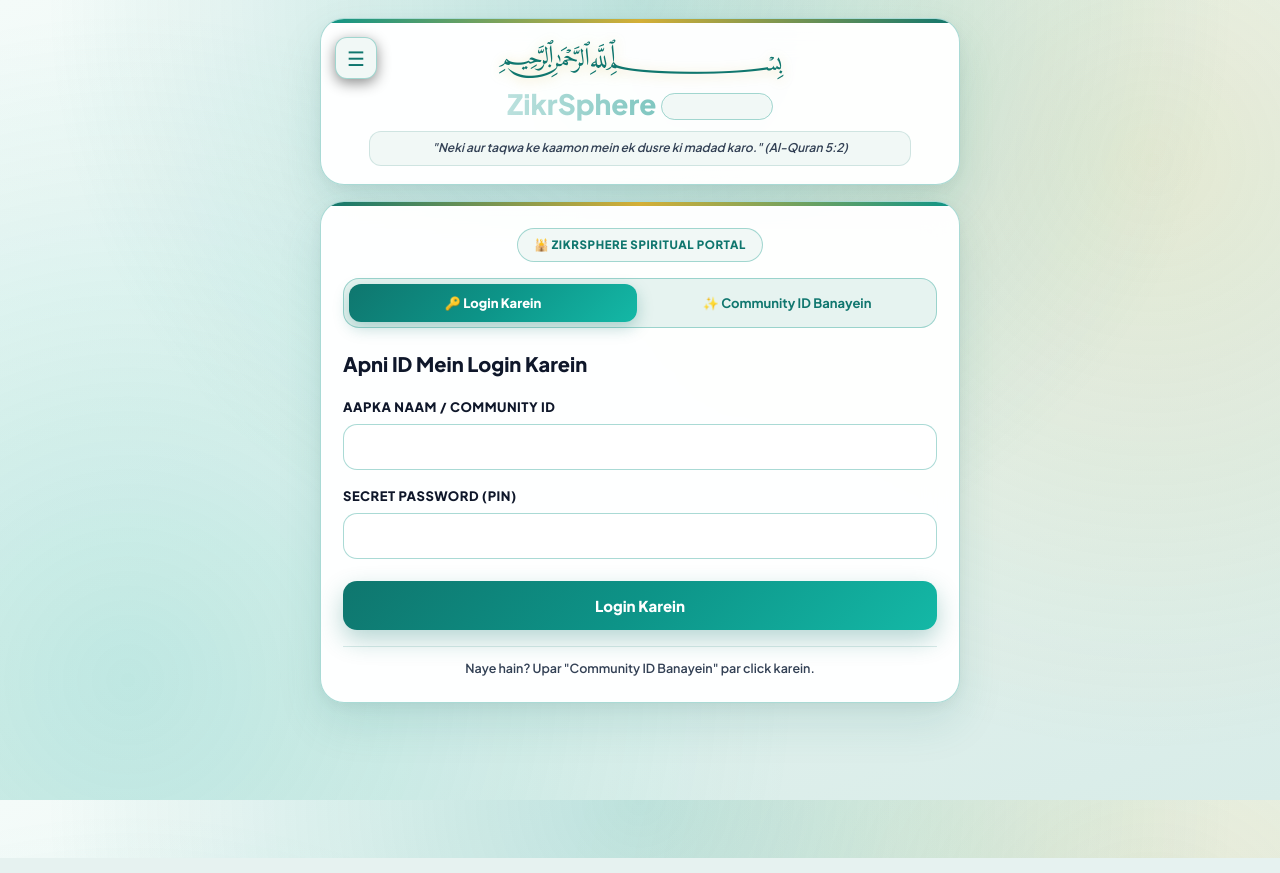
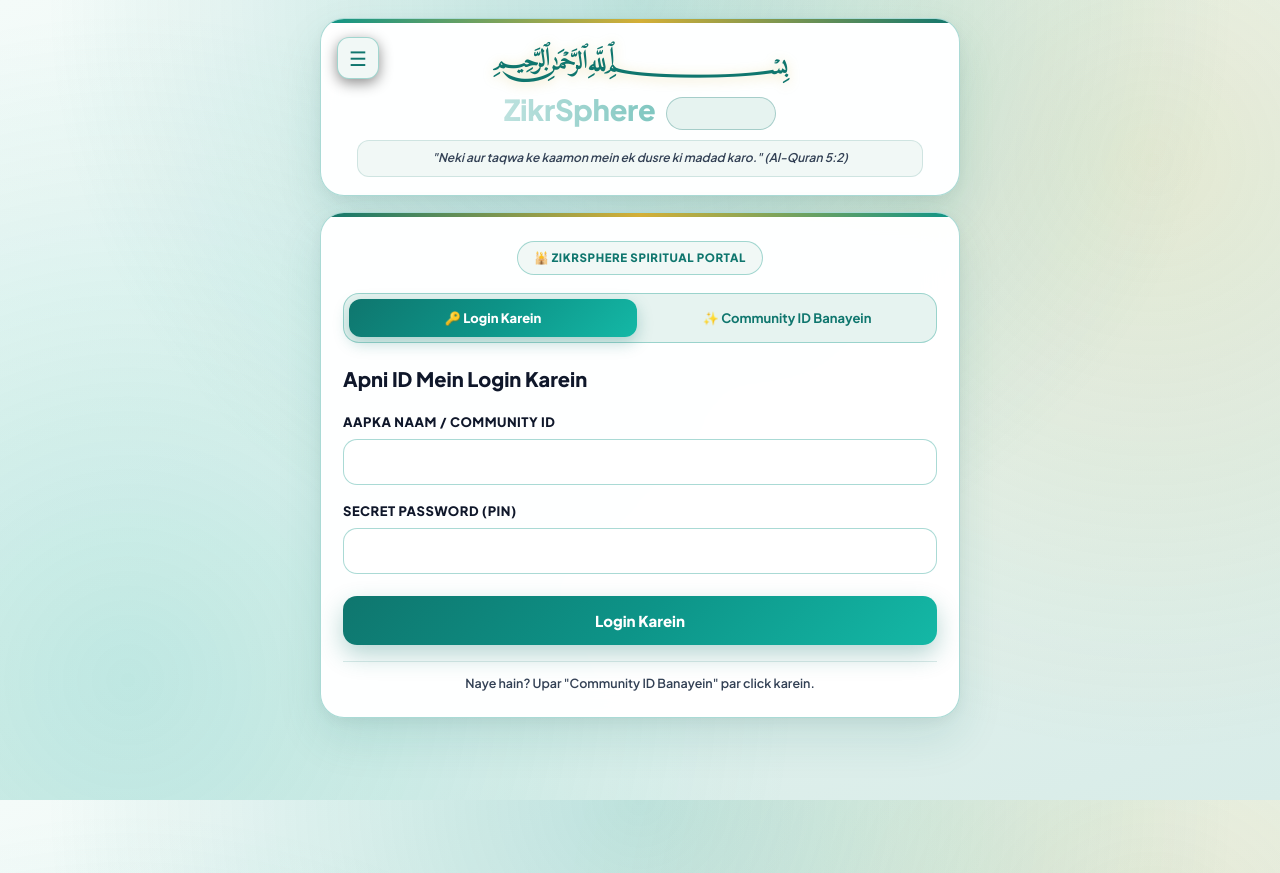
Before and after one commit to OSMAN-debug3/namaz, a plain HTML site: page index.html in a window 1280 px wide. Drawn offline with Linux system fonts and the light colour scheme; no server answers; a web font is replaced by a local one.

Commit message:
Update theme engine comments and styling adjustments

```diff
--- a/index.html
+++ b/index.html
@@ -40,13 +40,13 @@
     <link href="https://fonts.googleapis.com/css2?family=Amiri:wght@400;700&family=JetBrains+Mono:wght@600;700;800&family=Noto+Nastaliq+Urdu:wght@400;700&family=Noto+Sans+Devanagari:wght@400;600;700&family=Plus+Jakarta+Sans:wght@400;500;600;700;800&display=swap" rel="stylesheet">
     <link rel="stylesheet" href="style.css">
 
-    <!-- ✨ 5-THEME ENGINE + HIGH-CONTRAST TEXT FIX FOR NOOR WHITE -->
+    <!-- ✨ 5-THEME ENGINE + 100% VISIBLE HEADER & LOGIN FIX -->
     <style>
       /* ==========================================================================
-         1. 5 SWITCHABLE COLOR THEMES (IN SETTINGS)
+         1. 5 SWITCHABLE COLOR THEMES
          ========================================================================== */
 
-      /* THEME 1: 🕊️ NOOR WHITE (ROYAL PEARL WHITE & MOSQUE TEAL) */
+      /* THEME 1: 🕊️ NOOR WHITE */
       body,
       body.theme-noor {
         --bg-deep: #e6f2f0 !important;
@@ -55,7 +55,7 @@
           radial-gradient(circle at 90% 20%, rgba(212, 175, 55, 0.16) 0%, transparent 45%),
           radial-gradient(circle at 10% 85%, rgba(20, 184, 166, 0.18) 0%, transparent 50%),
           linear-gradient(160deg, #f4fbf9 0%, #e6f3f0 50%, #d8ece8 100%) !important;
-        --bg-card: rgba(255, 255, 255, 0.97) !important;
+        --bg-card: rgba(255, 255, 255, 0.98) !important;
         --bg-subcard: #f1f8f6 !important;
         --bg-input: #ffffff !important;
         --gold: #0f766e !important;
@@ -95,7 +95,7 @@
       body.theme-whitegold {
         --bg-deep: #f9f3e6 !important;
         --bg-body-grad: radial-gradient(circle at 50% 0%, rgba(212, 175, 55, 0.28) 0%, transparent 60%), linear-gradient(145deg, #fffdf9 0%, #f7efe0 50%, #efe2c9 100%) !important;
-        --bg-card: rgba(255, 255, 255, 0.97) !important;
+        --bg-card: rgba(255, 255, 255, 0.98) !important;
         --bg-subcard: #faf3e4 !important;
         --bg-input: #fffdf9 !important;
         --gold: #b47d12 !important;
@@ -252,7 +252,7 @@
       }
 
       /* ==========================================================================
-         2. GLOBAL LAYOUT & HEADER TEXT CONTRAST FIX
+         2. GLOBAL LAYOUT & 100% VISIBLE HEADER TEXT FIX
          ========================================================================== */
       body {
         background: var(--bg-body-grad) !important;
@@ -274,10 +274,11 @@
       }
 
       header {
-        padding: 20px 18px 18px 18px !important;
+        padding: 22px 18px 18px 18px !important;
         margin-bottom: 16px !important;
         position: relative !important;
         overflow: hidden !important;
+        text-align: center !important;
       }
       header::before {
         content: '';
@@ -290,28 +291,38 @@
       }
 
       .bismillah {
-        color: var(--gold) !important;
-        font-size: 25px !important;
-        margin-bottom: 4px !important;
+        color: #0f766e !important;
+        font-size: 26px !important;
+        font-weight: 700 !important;
+        margin-bottom: 6px !important;
+        display: block !important;
       }
+      body.theme-whitegold .bismillah { color: #b47d12 !important; }
+      body.theme-cosmic .bismillah { color: #38bdf8 !important; }
+      body.theme-neon .bismillah { color: #00f5d4 !important; }
+      body.theme-emerald .bismillah { color: #fde047 !important; }
+
       header h1 {
         font-family: 'Plus Jakarta Sans', sans-serif !important;
-        font-size: clamp(22px, 5.2vw, 28px) !important;
+        font-size: clamp(23px, 5.5vw, 29px) !important;
         font-weight: 800 !important;
         color: var(--text-main) !important;
-        margin: 2px 0 6px 0 !important;
+        margin: 4px 0 8px 0 !important;
+        letter-spacing: -0.3px !important;
+        display: block !important;
       }
       header h1 .cyan-italic {
-        display: inline !important;
-        font-size: 0.56em !important;
+        display: inline-block !important;
+        font-size: 0.55em !important;
         font-weight: 800 !important;
-        color: var(--gold) !important;
-        background: var(--bg-subcard) !important;
-        border: 1px solid var(--border-gold) !important;
+        color: #0f766e !important;
+        background: #e6f3f0 !important;
+        border: 1px solid rgba(15, 118, 110, 0.3) !important;
         padding: 3px 10px !important;
         border-radius: 99px !important;
         vertical-align: middle !important;
         text-transform: uppercase !important;
+        margin-left: 6px !important;
       }
 
       .clean-header-meta {
@@ -320,7 +331,7 @@
         align-items: center;
         flex-wrap: wrap;
         gap: 8px;
-        margin-top: 8px;
+        margin-top: 10px;
       }
       .live-clock-pill {
         font-family: 'JetBrains Mono', monospace;
@@ -346,22 +357,30 @@
         color: var(--text-muted) !important;
         font-size: 12px !important;
         font-weight: 600 !important;
-        padding: 7px 14px !important;
+        padding: 8px 14px !important;
         border-radius: 12px !important;
-        margin: 6px auto 0 auto !important;
+        margin: 8px auto 0 auto !important;
+        max-width: 94%;
       }
 
       .menu-toggle-btn, .notif-bell-btn {
         background: var(--bg-subcard) !important;
         border: 1.5px solid var(--border-gold) !important;
         color: var(--gold) !important;
+        position: absolute !important;
+        top: 18px !important;
       }
+      .menu-toggle-btn { left: 16px !important; }
+      .notif-bell-btn { right: 16px !important; }
+
       .supreme-admin-pill {
         background: var(--bg-subcard) !important;
         border: 1px solid var(--border-gold) !important;
         color: var(--gold) !important;
         font-size: 10px !important;
         padding: 3px 10px !important;
+        margin-bottom: 6px !important;
+        display: inline-block !important;
       }
 
       /* ==========================================================================
@@ -370,7 +389,7 @@
       #authCard {
         position: relative !important;
         overflow: hidden !important;
-        padding: 26px 22px 24px 22px !important;
+        padding: 28px 22px 24px 22px !important;
         border: 1.5px solid var(--border-gold) !important;
       }
       #authCard::before {
@@ -398,7 +417,7 @@
         padding: 7px 16px;
         border-radius: 99px;
         width: fit-content;
-        margin: 0 auto 16px auto;
+        margin: 0 auto 18px auto;
       }
 
       #authCard .tabs {
@@ -1208,7 +1227,7 @@
     <script src="leaderboard-records.js"></script>
     <script src="admin-quran.js"></script>
 
-    <!-- 🎨 5-THEME ENGINE + LIVE CLOCK + TEXT CONTRAST SYNC -->
+    <!-- 🎨 5-THEME ENGINE + LIVE CLOCK + VISIBILITY SYNC -->
     <script>
       function setZikrTheme(themeName) {
         const validThemes = ['noor', 'whitegold', 'cosmic', 'neon', 'emerald'];
```
